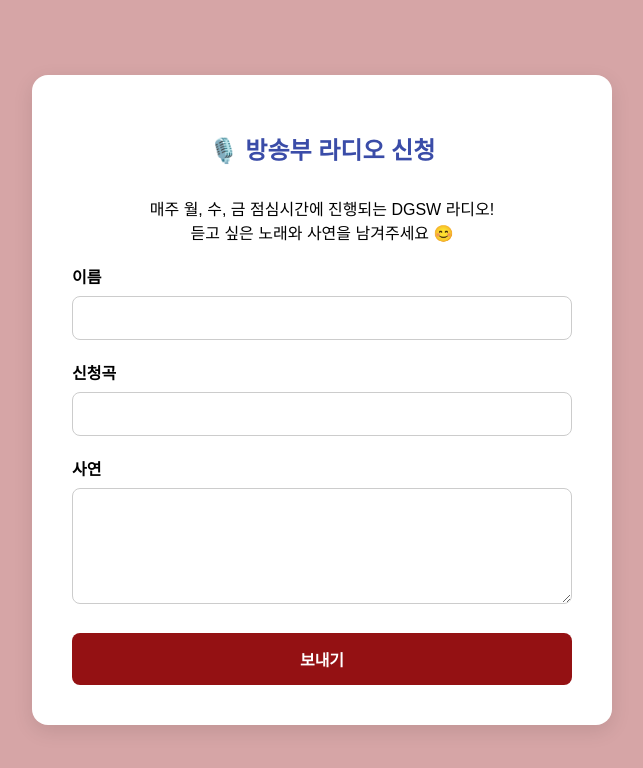
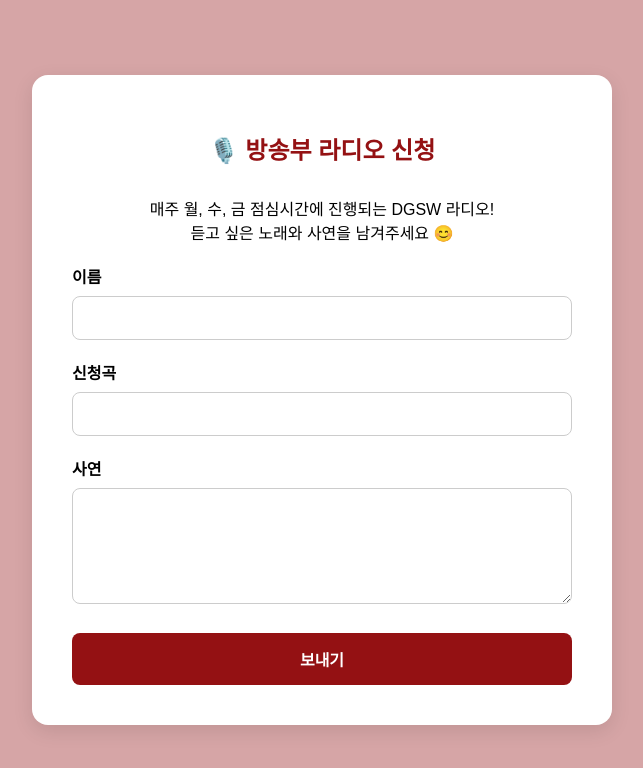
Before and after one commit to radio-spot/radio-request, a plain HTML site: page myapp/src/main/resources/static/사연/story.html in a window 1280 px wide. Shown: the whole page, without its empty margins (318-961 px from the left). Drawn offline with Linux system fonts and the light colour scheme.

Commit message:
Update style.css

```diff
--- a/myapp/src/main/resources/static/common/style.css
+++ b/myapp/src/main/resources/static/common/style.css
@@ -22,7 +22,7 @@ body {
 
 /* -------- 제목 -------- */
 h1 {
-  color: #3a4ca8;
+  color: #941113;
   font-size: 24px;
   margin-bottom: 30px;
 }
```
